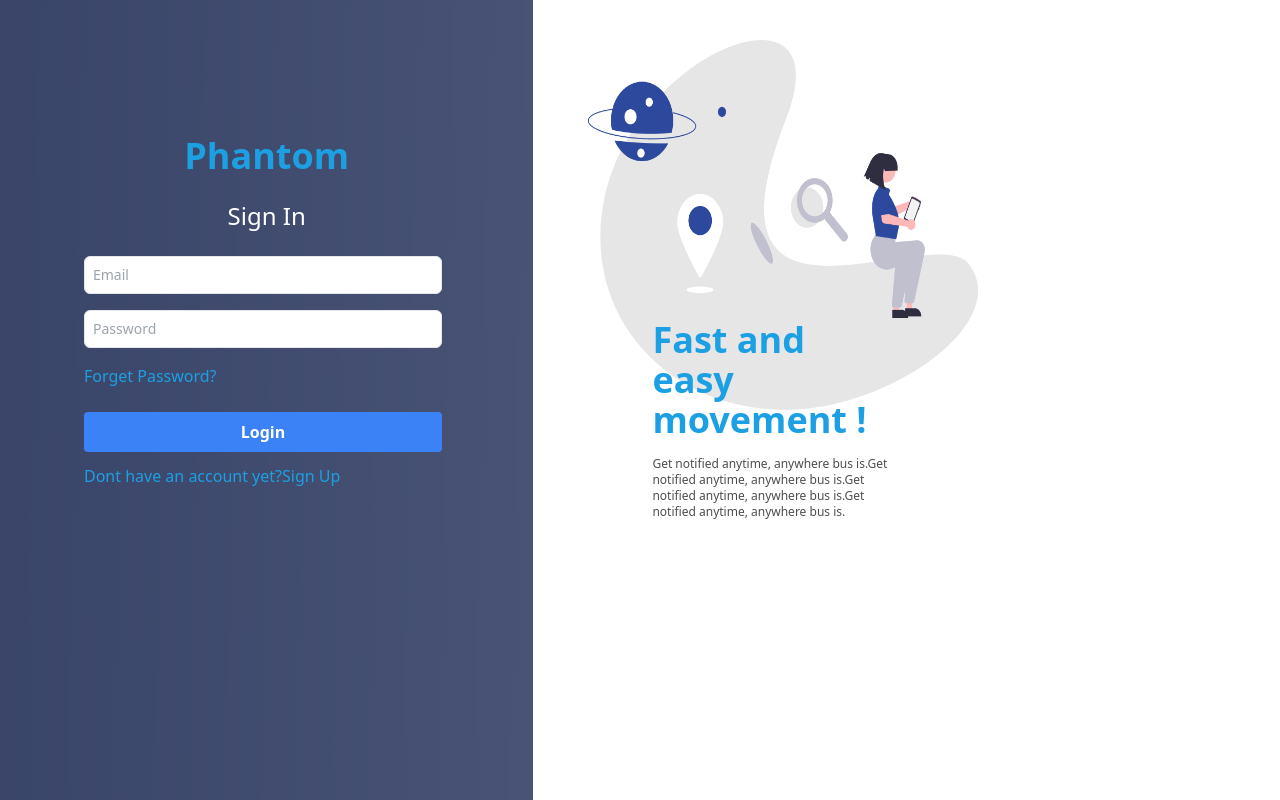
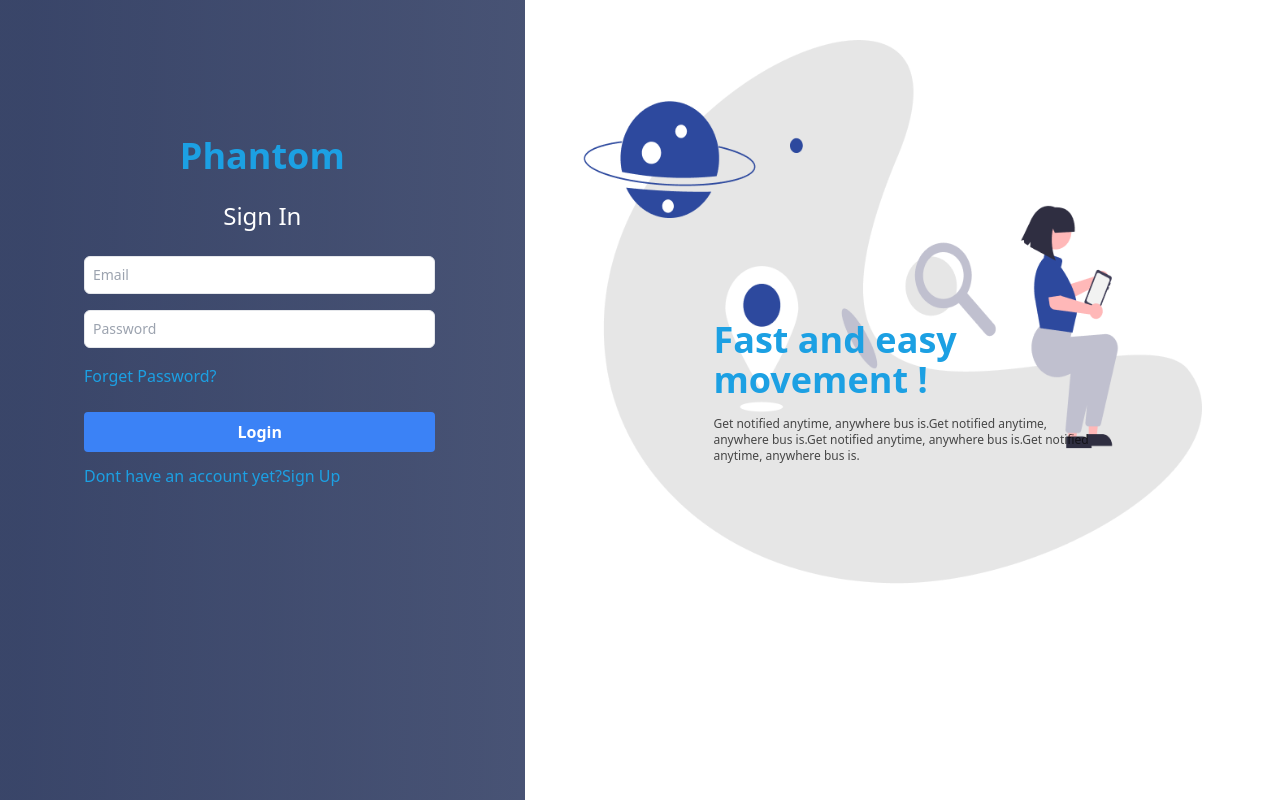
Before and after one commit to atlp-rwanda/phantom-fe-techode, a React (Create React App) app: page /login in a window 1280 px wide. Built offline with nearby package versions, Linux system fonts and the light colour scheme; some icons are missing.

Commit message:
working on changes requested to

```diff
--- a/src/components/signIn/LoginForm.js
+++ b/src/components/signIn/LoginForm.js
@@ -106,10 +106,10 @@ const LoginForm = () => {
                 </div>
                         )}
             </div>
-            <div className="bg-white bg-no-repeat bg-center bg-cover w-3/5h-screen relative">
+            <div className="bg-white bg-no-repeat bg-center bg-cover w-3/5 h-screen relative">
                 <figure>
-                    <img className="lg:block md:block lg:mt-10 h-5/6 md:mt-28 md:h-96 lg:mb-20 mr-auto lg:w-10/12 lg:ml-12 hidden" src={Image} alt="" />
-                    <figcaption className="hidden lg:block md:block lg:absolute md:absolute lg:top-1/2 md:md:top-64 lg:left-1/2 md:left-1/2 lg:right-0 md:right-0 lg:bottom-0 md:bottom-0">  <h3 className="color-h1 font-sans font-bold leading-10 lg:text-4xl md:text-2xl lg:mb-2 md:mb-1 lg:mt-5 md:mt-20 not-italic">Fast and easy movement !</h3>
+                    <img className="lg:block md:block lg:mt-10 lg:h-5/6 md:mt-28 md:h-96 lg:mb-20 mr-auto lg:w-10/12 lg:ml-12 hidden" src={Image} alt="" />
+                    <figcaption className="hidden lg:block md:block lg:absolute md:absolute lg:top-1/2 md:top-64 lg:left-1/2 md:left-1/2 lg:right-0 md:right-0 lg:bottom-0 md:bottom-0">  <h3 className="color-h1 font-sans font-bold leading-10 lg:text-4xl md:text-2xl lg:mb-2 md:mb-1 lg:mt-5 md:mt-20 not-italic">Fast and easy movement !</h3>
                         <p className="right_side_content font-sans not-italic font-medium leading-10 md:text-xs md:mt-2 lg:mt-4 mt-8">Get notified anytime, anywhere bus is.Get notified anytime, anywhere bus is.Get notified anytime, anywhere bus is.Get notified anytime, anywhere bus is.</p></figcaption>
                 </figure>
             </div>
```
